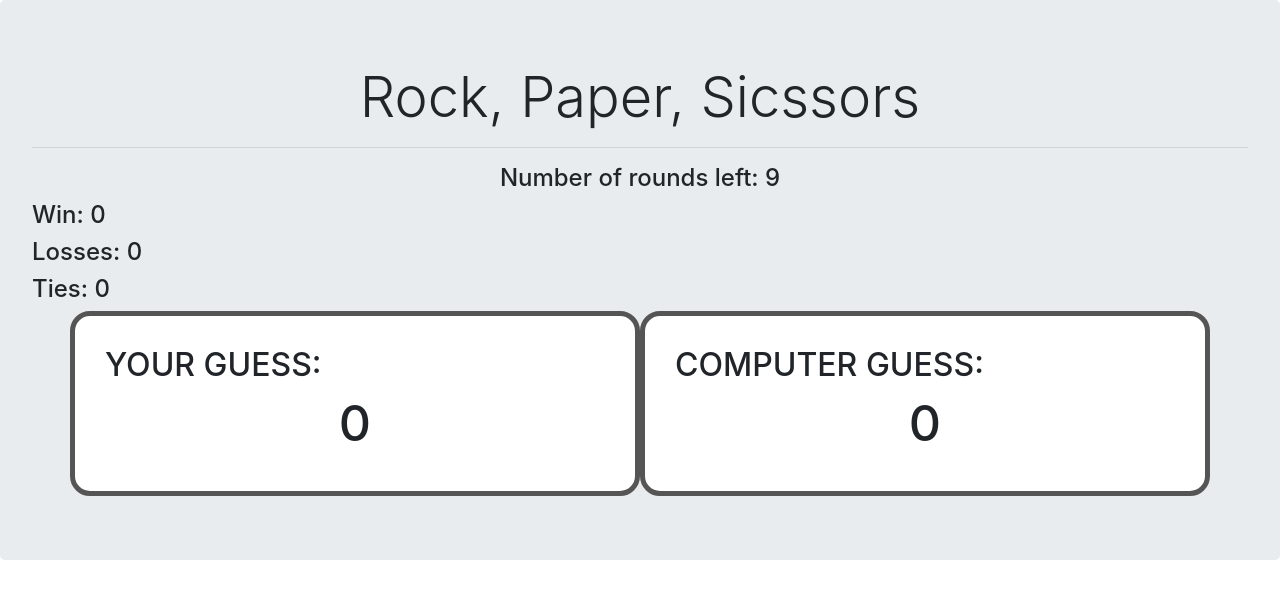
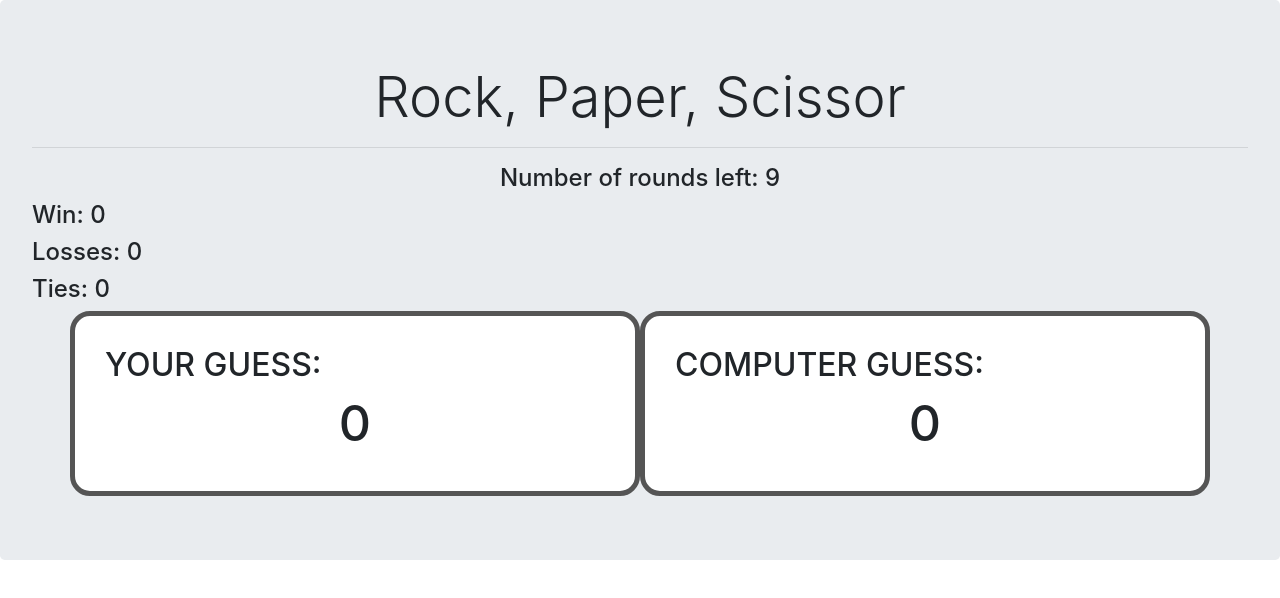
Before and after one commit to seeseexiong/rpsGame, a plain HTML site: page index.html in a window 1280 px wide. Drawn offline with nearby package versions, Linux system fonts and the light colour scheme.

Commit message:
fixed spellings

```diff
--- a/index.html
+++ b/index.html
@@ -6,16 +6,15 @@
     <meta http-equiv="X-UA-Compatible" content="ie=edge">
     <!-- Bootstrap CDN -->
     <link rel="stylesheet" href="https://stackpath.bootstrapcdn.com/bootstrap/4.2.1/css/bootstrap.min.css" integrity="sha384-GJzZqFGwb1QTTN6wy59ffF1BuGJpLSa9DkKMp0DgiMDm4iYMj70gZWKYbI706tWS" crossorigin="anonymous">
-    <title>Rock, Paper, and Sicssors</title>
+    <title>Rock, Paper, and Scissor</title>
     <link rel="stylesheet" href="assets/css/style.css">
 
 </head>
 <body>
     <div class="jumbotron">
-        <h1 class="display-4">Rock, Paper, Sicssors</h1><hr>
+        <h1 class="display-4">Rock, Paper, Scissor</h1><hr>
         <div id="gameRounds">
             <h4>Number of rounds left: <span id="roundLeft-text">9</span></h4>
-
         </div>
         <h4>Win: <span id="win-text">0</span></h4>
         <h4>Losses: <span id="losses-text">0</span></h4>
```
